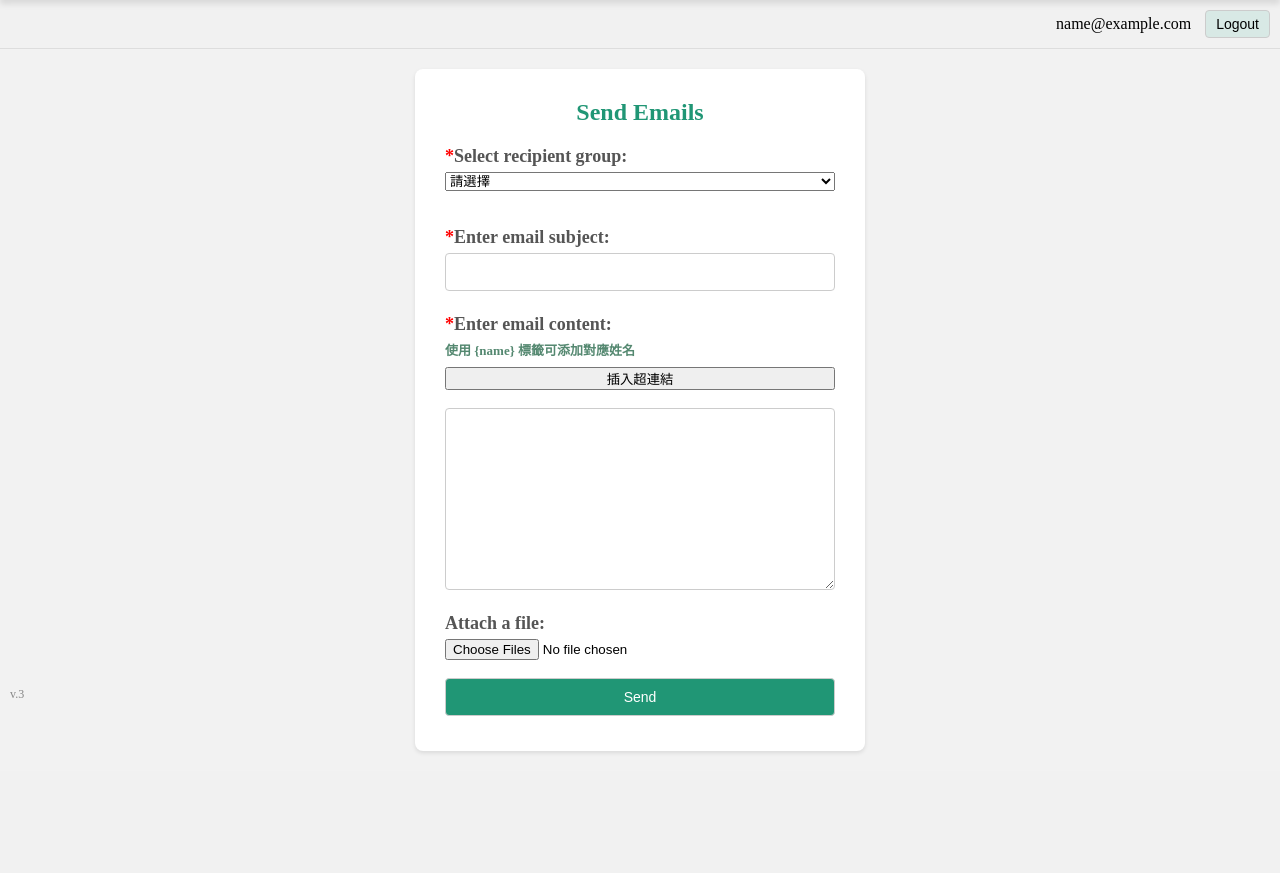
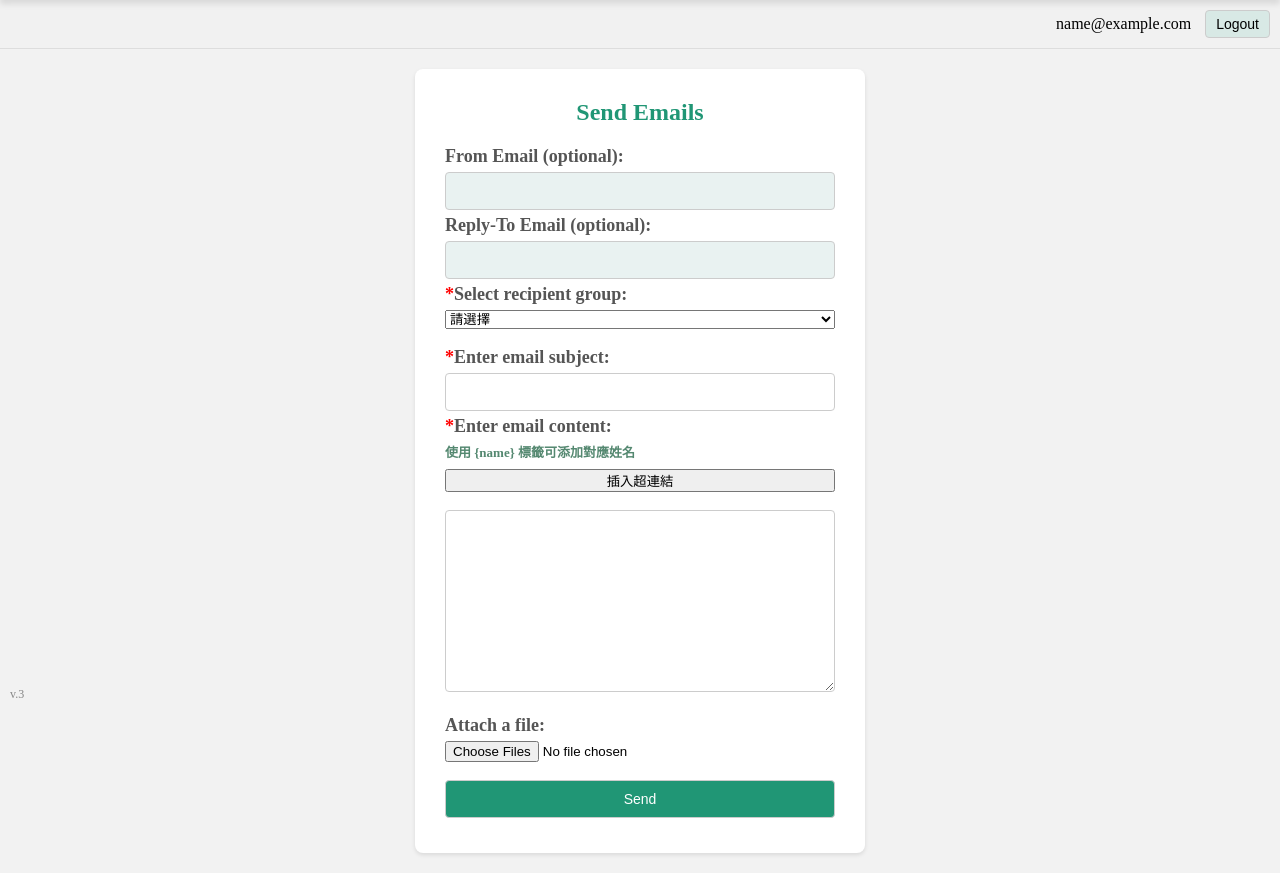
Before and after one commit to yunchien77/CRM, a Flask app: page /send_email in a window 1280 px wide. Shown: the part 88-961 px from the top of the page. Before the commit the page ends 841 px from the top, so only its background shows below. Run offline with Flask 3, Linux system fonts and the light colour scheme; the visitor is signed in with stand-in values (Sample User, id 1); data that the repository does not hold is empty.

Commit message:
from, reply to (send email)

```diff
--- a/app.py
+++ b/app.py
@@ -45,6 +45,9 @@ def remove_files(folder_path):
 def home():
     return render_template('index.html')
 
+###################################################
+###########           search             ##########
+###################################################
 @app.route('/run-linkedin-search', methods=['POST'])
 def run_linkedin_search():
     data = request.json
@@ -68,6 +71,10 @@ def run_google_search():
         return jsonify({"message": "Google search completed successfully."})
     except subprocess.CalledProcessError as e:
         return jsonify({"message": f"An error occurred."})
+
+###################################################
+###########   single upload (comfirmed)  ##########
+###################################################
 
 # Route for handling image upload and invoking image2Class.py
 @app.route('/upload', methods=['POST'])
@@ -195,7 +202,6 @@ def confirm():
 
         url = uploadFile(nfile_path)
 
-        ####################
         if 'file_path_list' in session:
             urls = []
             for count, value in enumerate(session['file_path_list']):
@@ -206,7 +212,7 @@ def confirm():
 
             for i in urls:
                 url += ("\n\n" + i)
-        #########################
+
         session.pop('file_path', None)
         session.pop('file_path_list', None)
         createEntity(NAME, FIRST, LAST, COMPANY, DEPART1, DEPART2, TITLE1, TITLE2, TITLE3, MOBILE1, MOBILE2, TEL1, TEL2, FAX1, FAX2, ETITLE, EMAIL1, EMAIL2, ADDRESS1, ADDRESS2, WEBSITE, DESCRIPTION, url)
@@ -216,6 +222,8 @@ def confirm():
     except Exception as e:
         return jsonify({'error': str(e)}), 400
 
+###################################################
+########### multiple upload(uncomfirmed) ##########
 ###################################################
 
 @app.route('/multiupload')
@@ -278,6 +286,9 @@ def upload_multi_file():
     return jsonify({'results': results}), 200
 
 ##################################################
+############         email           #############
+##################################################
+
 @app.route('/login', methods=['GET', 'POST'])
 def index():
     if request.method == 'POST':
@@ -313,6 +324,8 @@ def send_email():
         email_subject = request.form.get('email_subject')
         email_content = request.form.get('email_content')
         attachments = request.files.getlist('attachments')
+        from_email = request.form.get('from_email')
+        reply_to = request.form.get('reply_to')
 
         if recipient_group and email_subject and email_content:
             attachment_paths = []
@@ -325,7 +338,7 @@ def send_email():
 
             customers = get_recipient_info(recipient_group)
             if customers:
-                success = send_emails_to_customers(customers, email_subject, email_content, attachment_paths)
+                success = send_emails_to_customers(customers, email_subject, email_content, attachment_paths, from_email, reply_to)
                 if success:
                     date = datetime.now().strftime('%Y/%m/%d')
                     uploadHistory(customers, email_subject, email_content, date, session['email'])
@@ -335,14 +348,14 @@ def send_email():
 
     return render_template('send_email.html', taglist=taglist, email=session['email'])
 
-def send_emails_to_customers(customers, subject, content, attachment_paths):
-    email = session['email']
+def send_emails_to_customers(customers, subject, content, attachment_paths, from_email=None, reply_to=None):
+    email = from_email or session['email']
     password = session['password']
 
     try:
         server = smtplib.SMTP('smtp.outlook.com', 587)
         server.starttls()
-        server.login(email, password)
+        server.login(session['email'], password)  # 總是使用登錄的電子郵件進行身份驗證
 
         for customer in customers:
             receiver_email = customer['email']
@@ -354,14 +367,12 @@ def send_emails_to_customers(customers, subject, content, attachment_paths):
             message["From"] = email
             message["To"] = receiver_email
 
-            reply_to_email = "yunchien.yeh@gmail.com"
-            message.add_header('Reply-To', reply_to_email)
+            if reply_to:
+                message.add_header('Reply-To', reply_to)
 
-            ### 在郵件內文中添加{name}標籤會取代成郵件對應的名字
             html_content = content.replace('\n', '<br>').replace('{name}', receiver_name)
             message.attach(MIMEText(html_content, "html"))
 
-            # 如果有上傳附件
             for attachment_path in attachment_paths:
                 with open(attachment_path, "rb") as attachment_file:
                     part = MIMEBase("application", "octet-stream")
@@ -394,6 +405,10 @@ def logout():
     session.pop('email', None)
     session.pop('password', None)
     return redirect(url_for('index'))
+
+################################################
+##############   excel upload   ################
+################################################
 
 @app.route('/excelupload')
 def excel_upload():
--- a/static/styles.css
+++ b/static/styles.css
@@ -85,6 +85,10 @@ small {
     margin-bottom: 8px;
 }
 
+.input-bg {
+    background-color: #4b938c1f;
+}
+
 input[type="text"],
 input[type="password"],
 input[type="submit"] {
@@ -93,6 +97,7 @@ input[type="submit"] {
     border: 1px solid #ccc;
     border-radius: 4px;
     font-size: 14px;
+    width: 100%;
 }
 
 input[type="submit"] {
--- a/templates/send_email.html
+++ b/templates/send_email.html
@@ -40,16 +40,26 @@
             <h2>Send Emails</h2>
 
             <form method="POST" action="{{ url_for('send_email') }}" enctype="multipart/form-data" style="width: 100%;">
+                <div>
+                    <label for="from_email">From Email (optional):</label>
+                    <input type="text" id="from_email" name="from_email" class="input-bg">
+                </div>
+
+                <div>
+                    <label for="reply_to">Reply-To Email (optional):</label>
+                    <input type="text" id="reply_to" name="reply_to" class="input-bg">
+                </div>
+
                 <label class="required-field">Select recipient group:</label>
                 <select name="recipient_group" required>
                     <option value="" selected disabled hidden>請選擇</option>
                     {% for tag in taglist %}
                     <option value="{{ tag }}">{{ tag }}</option>
                     {% endfor %}
-                </select><br><br>
+                </select><br>
 
                 <label class="required-field">Enter email subject:</label>
-                <input type="text" name="email_subject" required><br>
+                <input type="text" name="email_subject" required>
 
                 <label class="required-field">Enter email content:</label>
                 <small>使用 {name} 標籤可添加對應姓名</small>
```
